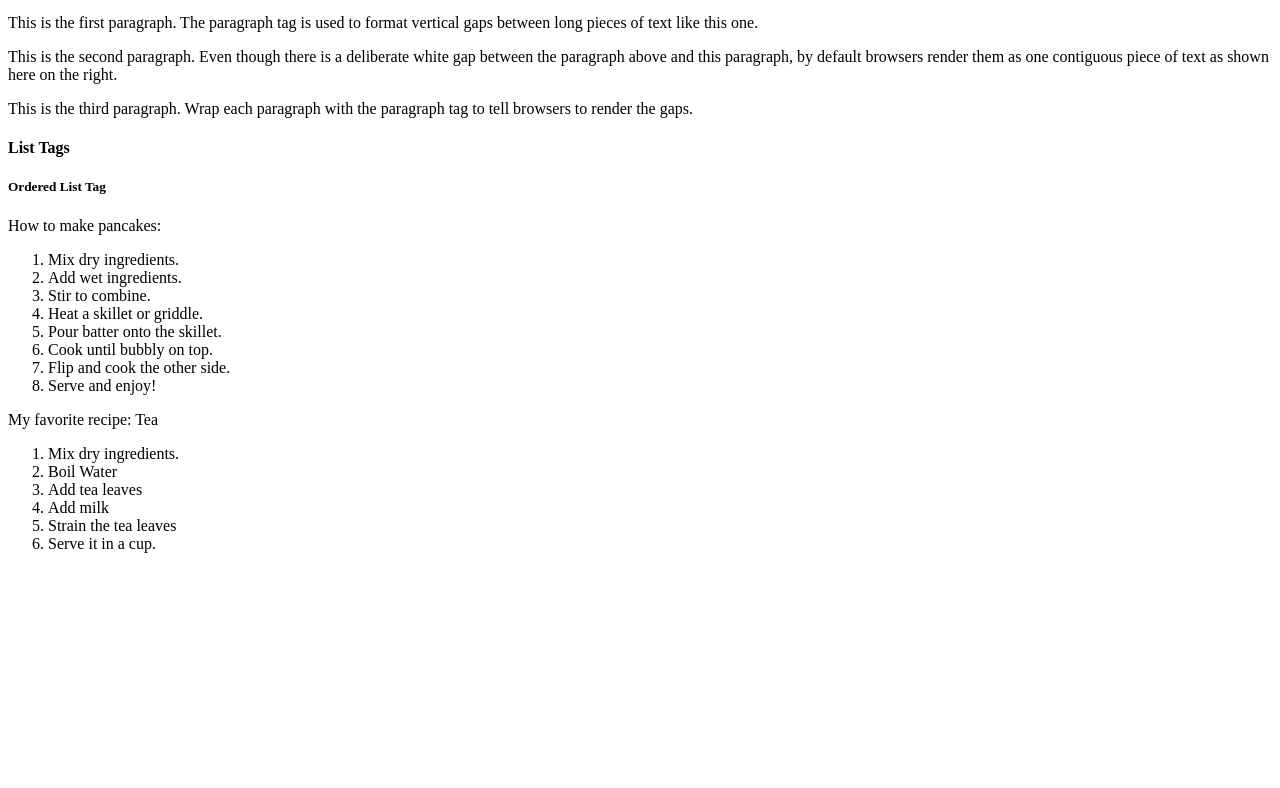
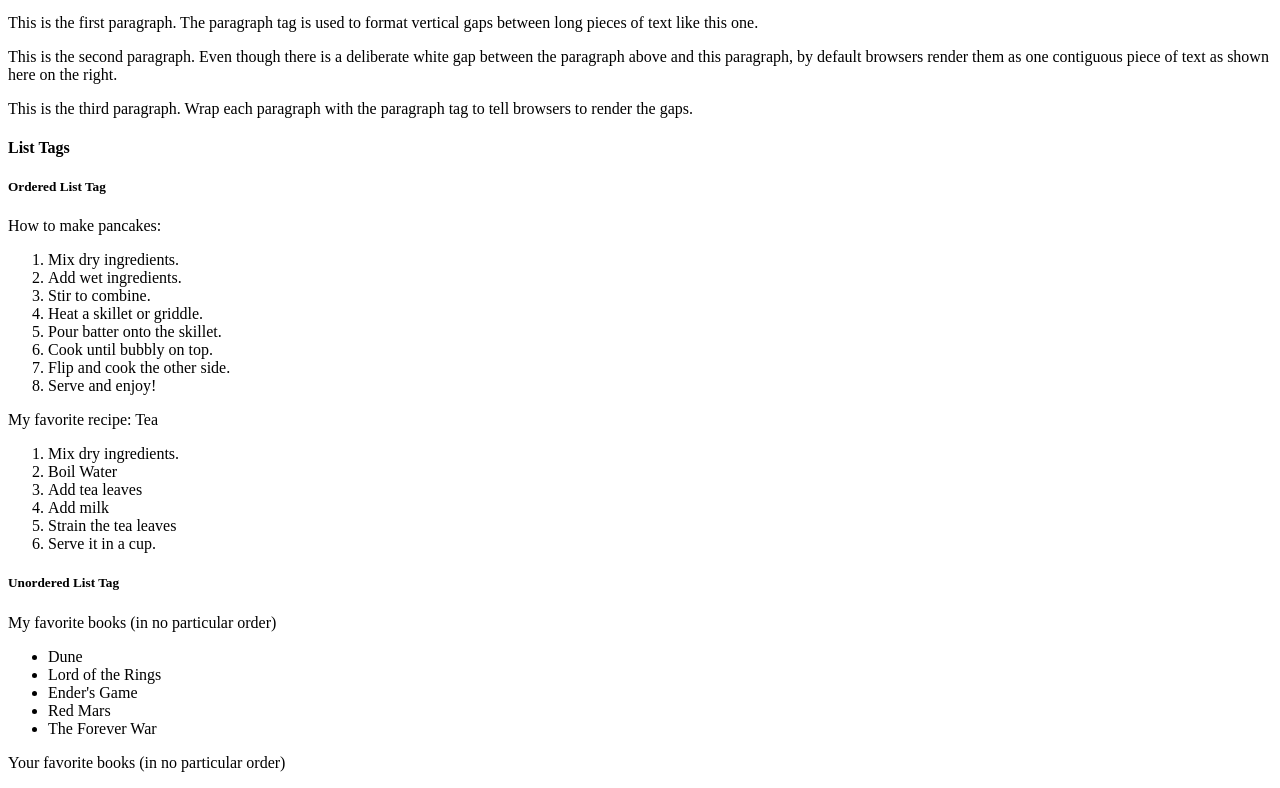
Before and after one commit to vivekdhir77/assignment, a React (Create React App) app in the folder kanbas-react-web-app/: page / in a window 1280 px wide. Shown: the part 287-1075 px from the top of the page. Before the commit the page ends 856 px from the top, so only its background shows below. Built offline with nearby package versions, Linux system fonts and the light colour scheme.

Commit message:
unordered list

```diff
--- a/kanbas-react-web-app/src/Labs/Lab1/index.tsx
+++ b/kanbas-react-web-app/src/Labs/Lab1/index.tsx
@@ -51,6 +51,21 @@ tag to tell browsers to render the gaps.
     <li>Strain the tea leaves</li>
     <li>Serve it in a cup.</li>
   </ol>
+
+  <h5>Unordered List Tag</h5>
+My favorite books (in no particular order)
+<ul id="wd-my-books">
+  <li>Dune</li>
+  <li>Lord of the Rings</li>
+  <li>Ender's Game</li>
+  <li>Red Mars</li>
+  <li>The Forever War</li>
+</ul>
+Your favorite books (in no particular order)
+<ul id="wd-your-books">
+  {/* complete on your own */}
+</ul>
+
 </div>
 
       </div>
```
